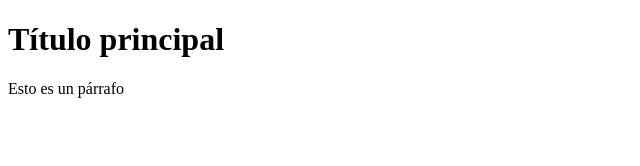
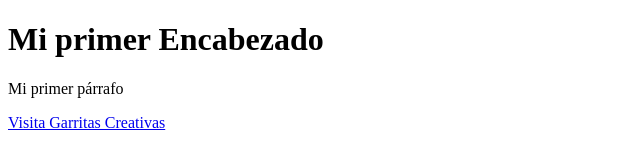
Before and after one commit to SamuelM-dev0/DesarrolloWEB, a plain HTML site: page index.html in a window 1280 px wide. Shown: the whole page, without its empty margins (0-640 px from the left). Drawn offline with Linux system fonts and the light colour scheme.

Commit message:
Agregué mi primer etiqueta de enlace

```diff
--- a/index.html
+++ b/index.html
@@ -1,11 +1,11 @@
 <!DOCTYPE html>
 <html>
-<head>
-    <meta charset="UTF-8" />
-    <title>Mi primer sitio WEB</title>
-</head>
-<body>
-    <h1>Título principal</h1>
-    <p>Esto es un párrafo</p>
-</body>
+    <head>
+        <title>Mi primer sitio WEB</title>
+    </head>
+    <body>
+        <h1>Mi primer Encabezado</h1>
+        <p>Mi primer párrafo</p>
+        <a href="https://www.garritascreativas.com.mx">Visita Garritas Creativas</a>
+    </body>
 </html>
```
